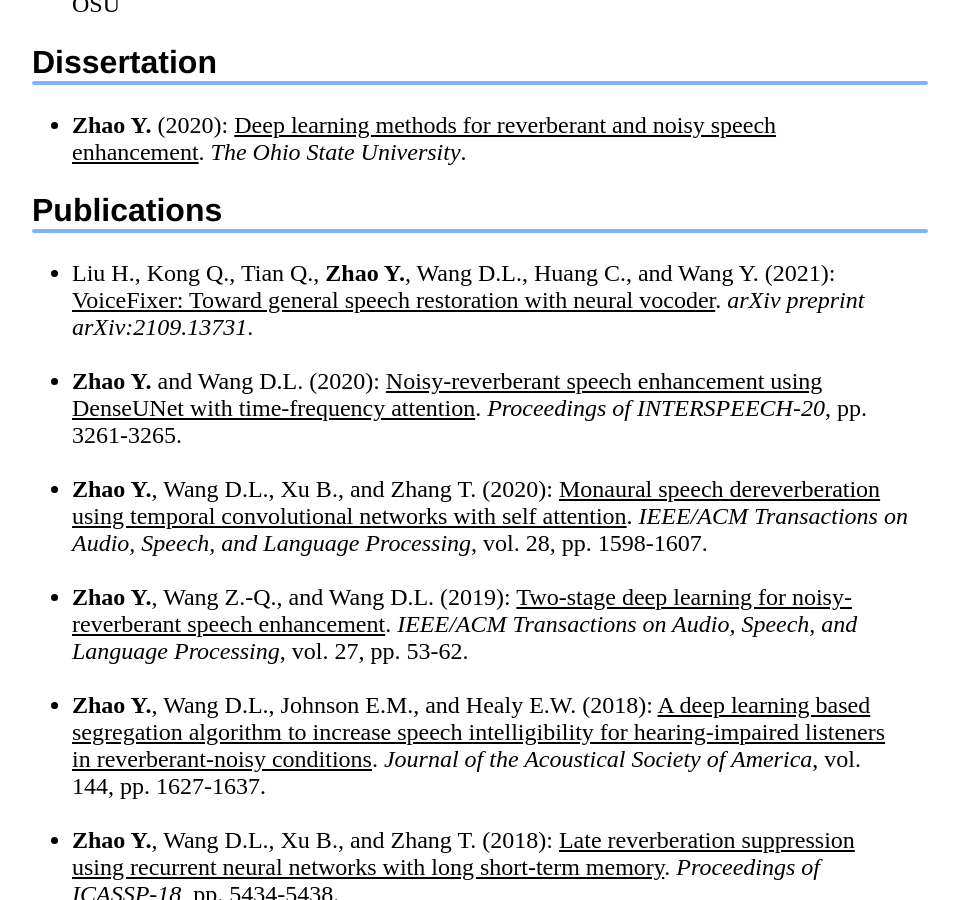
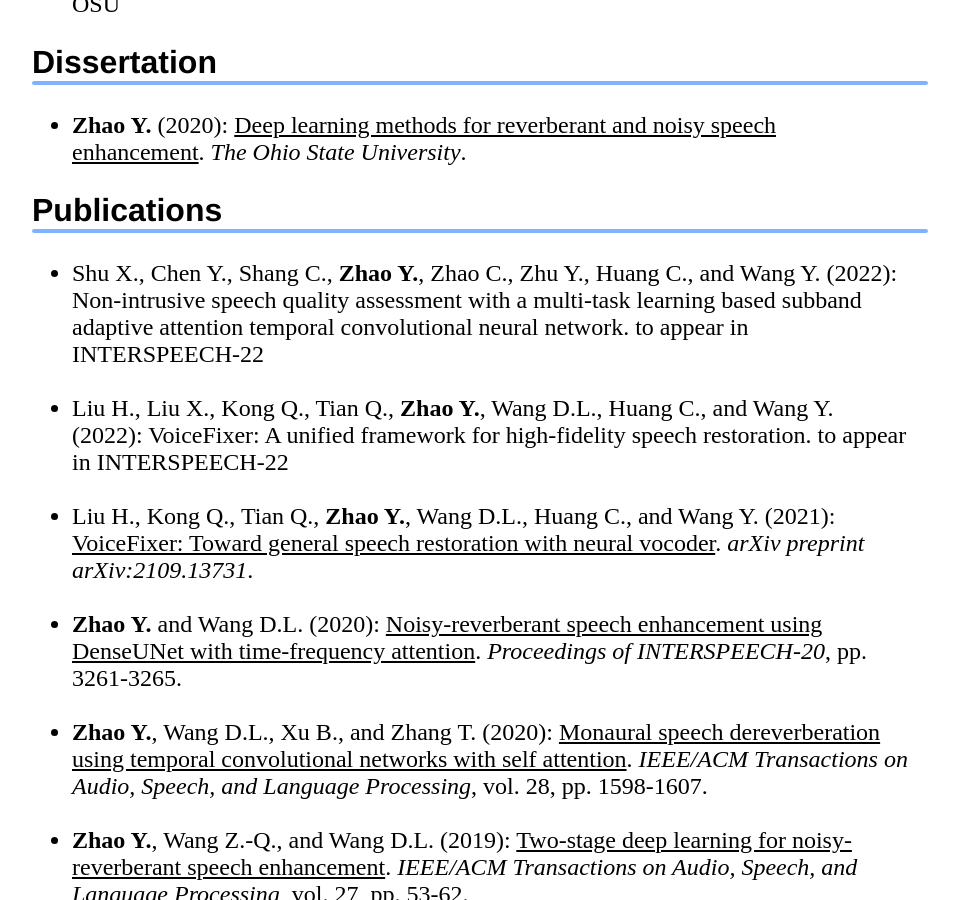
Before and after one commit to cliffzhao/cliffzhao.github.io, a Jekyll site: the page built from index.html, in a window 1280 px wide and 900 px high, scrolled down 1250 px. Shown: the whole window, without its empty margins (160-1119 px from the left). Built offline with Jekyll 4.4.1, drawn with Linux system fonts in a browser that asks for light colours; a style sheet for code colours, icons or effects is not loaded.

Commit message:
Update index.html

```diff
--- a/index.html
+++ b/index.html
@@ -81,6 +81,15 @@ title: Yan Zhao
 
     <h2>Publications</h2>
     <ul>
+		<li> Shu X., Chen Y., Shang C., <strong>Zhao Y.</strong>, Zhao C., Zhu Y., Huang C., and Wang Y. (2022): Non-intrusive speech quality assessment with a multi-task learning based subband adaptive attention temporal convolutional neural network. to appear in INTERSPEECH-22
+		<br>
+		<br>
+		</li>
+
+	  	<li> Liu H., Liu X., Kong Q., Tian Q., <strong>Zhao Y.</strong>, Wang D.L., Huang C., and Wang Y. (2022): VoiceFixer: A unified framework for high-fidelity speech restoration. to appear in INTERSPEECH-22
+	  	<br>
+	  	<br>
+	  	</li>
 
 	  	<li> Liu H., Kong Q., Tian Q., <strong>Zhao Y.</strong>, Wang D.L., Huang C., and Wang Y. (2021): <a href="https://arxiv.org/pdf/2109.13731.pdf" target="_blank"><U>VoiceFixer: Toward general speech restoration with neural vocoder</U></a>.
 		  <cite>arXiv preprint arXiv:2109.13731</cite>.
```
Lines whose indentation alone changed are shown as unchanged.
